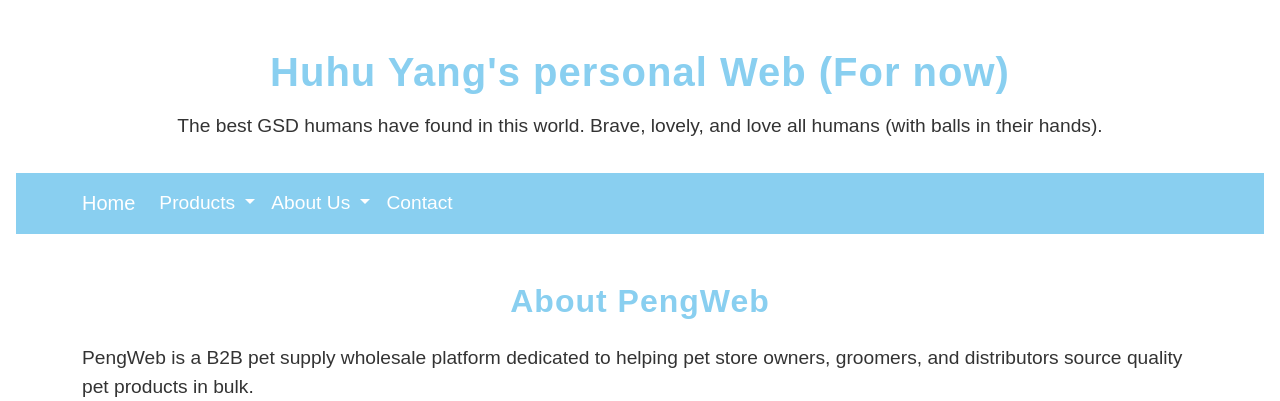
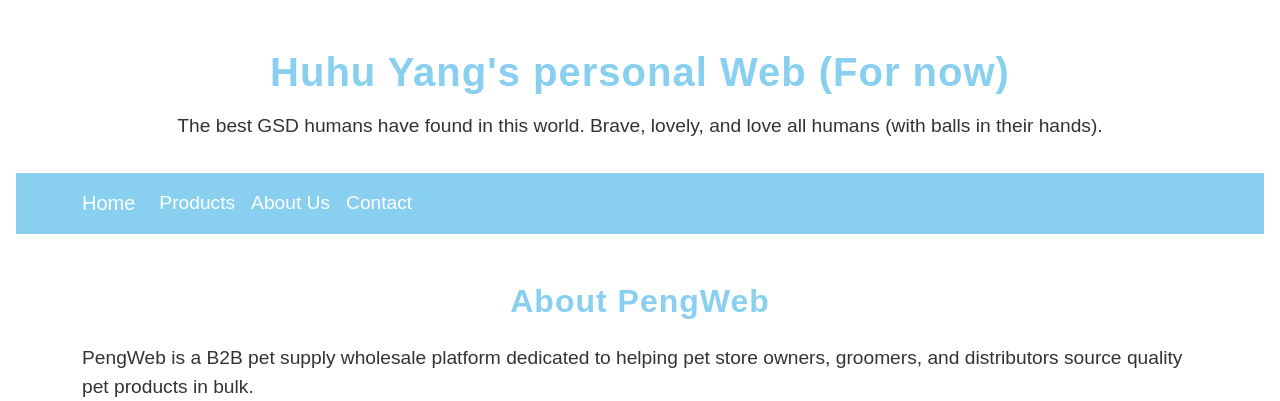
Before and after one commit to Nanofication/PengWeb, a Flask app: page /about in a window 1280 px wide. Shown: the top 401 px of the page. Run offline with Flask 3, Linux system fonts and the light colour scheme.

Commit message:
remove the dropdown on the header

```diff
--- a/app/static/css/layout.css
+++ b/app/static/css/layout.css
@@ -35,19 +35,6 @@ h1, h2, h3, h4, h5, h6 {
 
 .bg-brown {
   background-color: #89CFF0 !important;
-}
-
-/* Enable dropdown on hover */
-.nav-item.dropdown:hover .dropdown-menu {
-  display: block;
-  margin-top: 0; /* remove any default offset */
-}
-
-/* Style the dropdown for a more modern look */
-.dropdown-menu {
-  border-radius: 8px;
-  box-shadow: 0 4px 12px rgba(0, 0, 0, 0.1);
-  border: none;
 }
 
 /* Footer */
--- a/app/templates/header.html
+++ b/app/templates/header.html
@@ -44,31 +44,8 @@
     <div class="collapse navbar-collapse" id="navbarNav">
       <ul class="navbar-nav">
 
-        <!-- Products Dropdown -->
-        <li class="nav-item dropdown">
-          <a class="nav-link dropdown-toggle" href="/products" id="productsDropdown" role="button">
-            Products
-          </a>
-          <ul class="dropdown-menu" aria-labelledby="productsDropdown">
-            <li><a class="dropdown-item" href="/products">All Products</a></li>
-            <li><a class="dropdown-item" href="#">Pet Clothes</a></li>
-            <li><a class="dropdown-item" href="#">Pet Toys</a></li>
-            <li><a class="dropdown-item" href="#">Dog Walking Items</a></li>
-            <li><a class="dropdown-item" href="#">Pet Cleaning Items</a></li>
-          </ul>
-        </li>
-
-        <!-- About Us Dropdown -->
-        <li class="nav-item dropdown">
-          <a class="nav-link dropdown-toggle" href="/about" id="aboutDropdown" role="button">
-            About Us
-          </a>
-          <ul class="dropdown-menu" aria-labelledby="aboutDropdown">
-            <li><a class="dropdown-item" href="/about">Company Overview</a></li>
-            <li><a class="dropdown-item" href="/team">Rating& Reviews</a></li>
-          </ul>
-        </li>
-
+        <li class="nav-item"><a class="nav-link" href="/products">Products</a></li>
+        <li class="nav-item"><a class="nav-link" href="/about">About Us</a></li>
         <li class="nav-item"><a class="nav-link" href="/contact">Contact</a></li>
 
       </ul>
```
